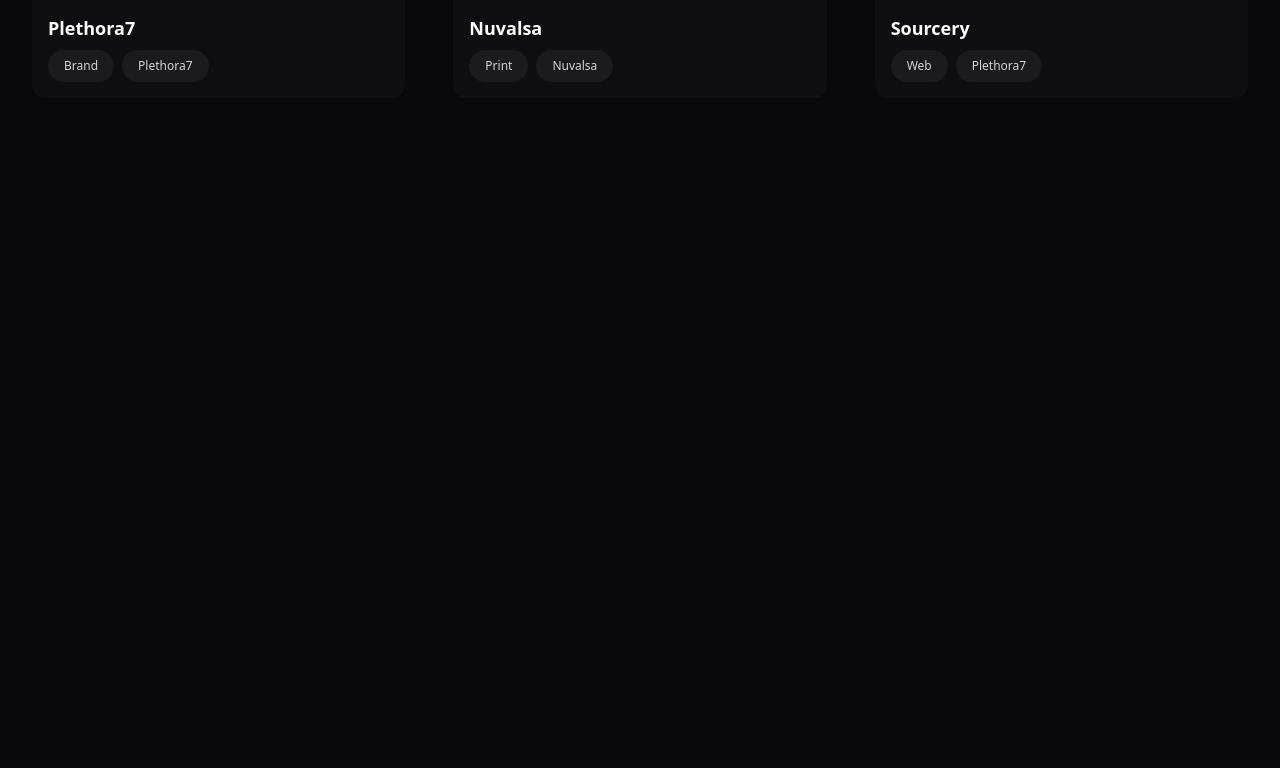
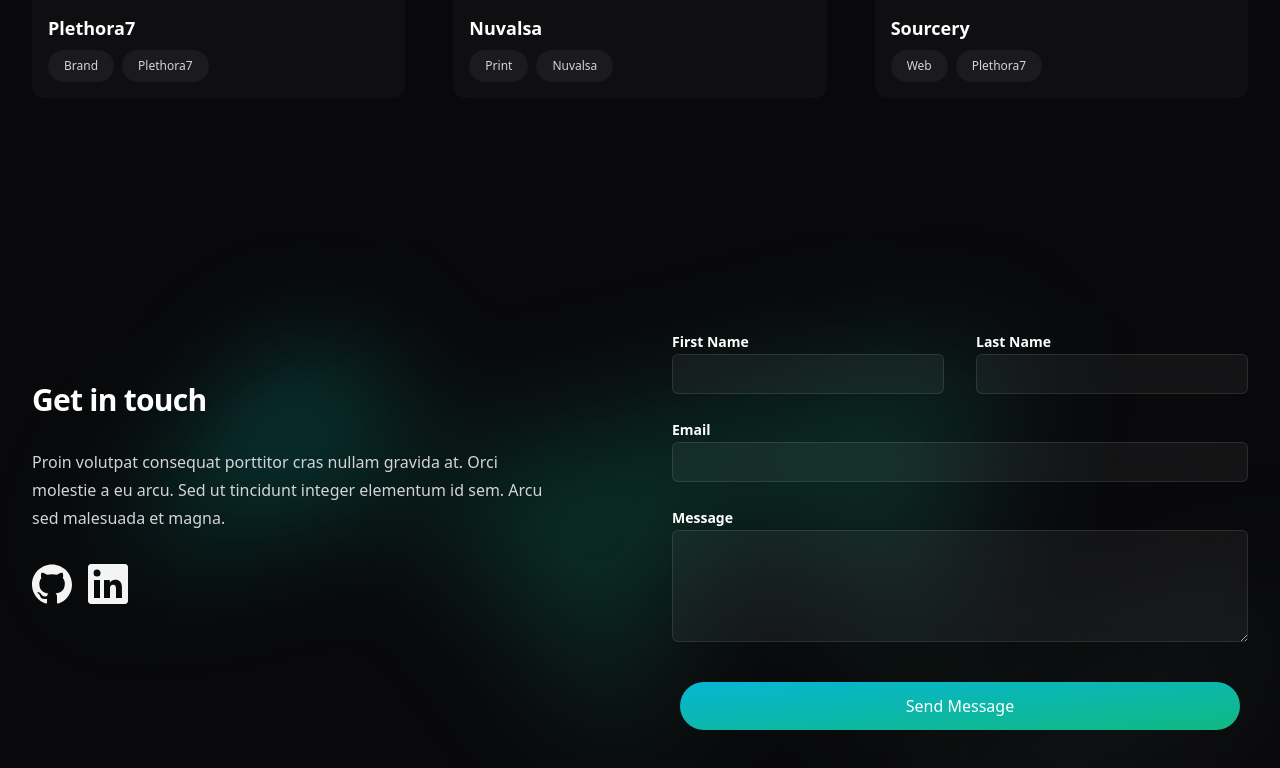
Before and after one commit to JasonMSims/jasonsimsdesign, a Vue app: page / in a window 1280 px wide. Shown: the part 2162-2930 px from the top of the page. Before the commit the page ends 2388 px from the top, so only its background shows below. Built offline with nearby package versions, Linux system fonts and the light colour scheme.

Commit message:
Added Contact section

```diff
--- /dev/null
+++ b/src/components/ContactSection.vue
@@ -0,0 +1,90 @@
+<template>
+  <section id="contact" class="relative isolate mt-12">
+    <div class="mx-auto grid grid-cols-1 md:grid-cols-2">
+      <div class="px-6 pb-20 pt-24 sm:pt-32 md:py-24 lg:px-8">
+        <div class="prose-md prose prose-zinc prose-invert mx-auto max-w-xl lg:mx-0 lg:max-w-lg">
+          <div class="absolute inset-y-0 left-0 -z-10 w-full overflow-hidden">
+            <div
+              :class="[
+                'absolute h-full w-full blur-3xl [mask-image:radial-gradient(white_50%,transparent_95%)]',
+                'left-1/2 top-1/2 -translate-x-1/2 -translate-y-1/2 p-24',
+              ]"
+              aria-hidden="true"
+            >
+              <div
+                class="aspect-[1200/678] w-[75rem] bg-gradient-to-br from-cyan-500 via-emerald-700 via-25% to-zinc-800 to-80% opacity-40"
+                style="
+                  clip-path: polygon(
+                    66.74% 68.073%,
+                    100% 37.982%,
+                    97.5% 73.027%,
+                    85.48% 100%,
+                    80.68% 98.184%,
+                    72.47% 67.376%,
+                    61.93% 34.44%,
+                    52.3% 28.295%,
+                    47.45% 41.312%,
+                    45.14% 65.449%,
+                    27.43% 22.725%,
+                    0% 34.743%,
+                    17.82% 0%,
+                    27.53% 22.725%,
+                    76.08% 1.615%,
+                    66.74% 68.073%
+                  );
+                "
+              />
+            </div>
+          </div>
+          <h2 class="text-3xl font-semibold tracking-tight">Get in touch</h2>
+          <p class="mb-8">
+            Proin volutpat consequat porttitor cras nullam gravida at. Orci molestie a eu arcu. Sed ut tincidunt integer elementum id sem. Arcu sed
+            malesuada et magna.
+          </p>
+          <div class="flex flex-row gap-4">
+            <a href="#"><GithubLogo class="h-10 w-10 fill-zinc-100" /></a>
+            <a href="#"><LinkedinLogo class="h-10 w-10 fill-zinc-100" /></a>
+          </div>
+        </div>
+      </div>
+      <div class="px-6 pb-24 pt-20 sm:pb-32 md:py-24 md:pl-0 lg:px-8">
+        <form action="">
+          <div class="mx-auto">
+            <div class="grid grid-cols-1 gap-x-8 gap-y-6 sm:grid-cols-2">
+              <div>
+                <div class="5 mt-2">
+                  <FormInput v-model="firstName" type="text" name="first-name" label="First Name" autocomplete="given-name" />
+                </div>
+              </div>
+              <div>
+                <div class="5 mt-2">
+                  <FormInput v-model="lastName" type="text" name="last-name" label="Last Name" autocomplete="family-name" />
+                </div>
+              </div>
+              <div class="col-span-2">
+                <FormInput label="Email" name="email" type="email" autocomplete="email" />
+              </div>
+              <div class="col-span-2">
+                <FormInput label="Message" name="message" type="textarea" rows="4" />
+              </div>
+            </div>
+            <div class="mt-8 flex justify-end">
+              <ButtonElement class="sm:w-full" label="Send" type="submit">Send Message</ButtonElement>
+            </div>
+          </div>
+        </form>
+      </div>
+    </div>
+  </section>
+</template>
+
+<script setup lang="ts">
+import GithubLogo from '@/assets/images/github.svg'
+import LinkedinLogo from '@/assets/images/linkedin.svg'
+import { FormInput, ButtonElement } from '@/components'
+
+import { ref } from 'vue'
+
+const firstName = ref('')
+const lastName = ref('')
+</script>
--- a/src/views/Home.vue
+++ b/src/views/Home.vue
@@ -4,9 +4,10 @@
     <HeroSection />
     <AboutSection />
     <ProjectsSection />
+    <ContactSection />
   </main>
 </template>
 
 <script setup lang="ts">
-import { AboutSection, HeroSection, ProjectsSection } from '@/components/'
+import { AboutSection, ContactSection, HeroSection, ProjectsSection } from '@/components/'
 </script>
```
Also changed, not shown: src/assets/images/github.svg (added), src/assets/images/linkedin.svg (added).
